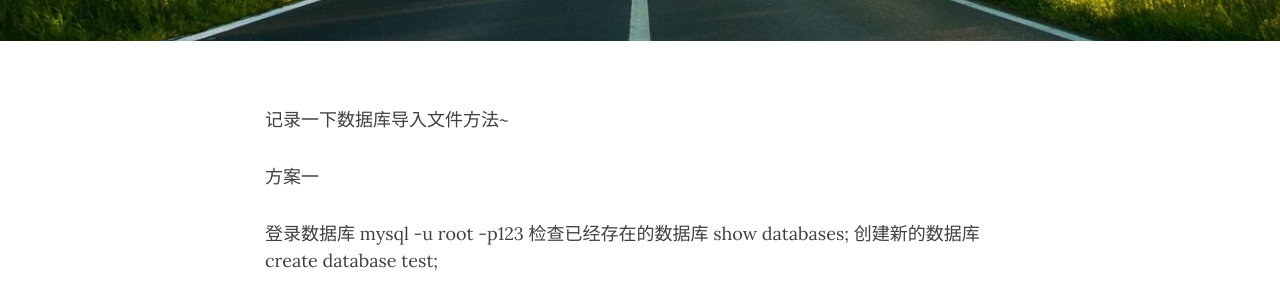
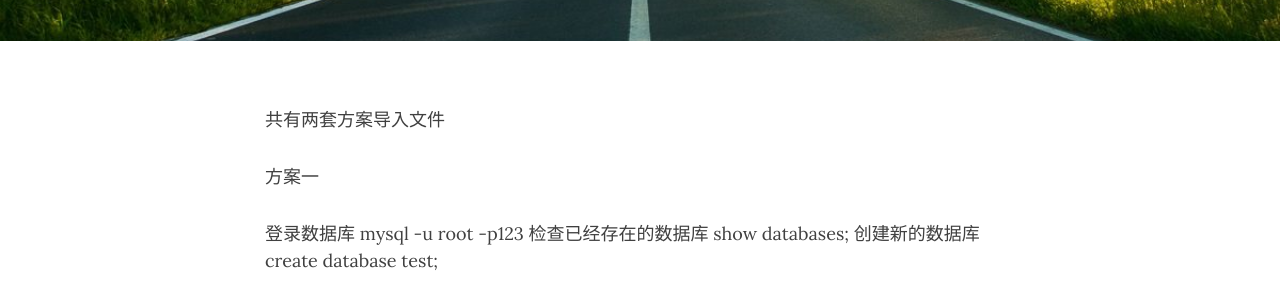
Before and after one commit to zyg121/zyg121.github.io, a Jekyll site: the page built from _posts/2019-08-07-导入sql文件.md, in a window 1280 px wide and 900 px high, scrolled down 338 px. Shown: the part 152-452 px from the top of the window. Built offline with Jekyll 4.4.1, drawn with Linux system fonts in a browser that asks for light colours; nearby versions of some CDN libraries; comment, search, counter and statistics services are not loaded.

Commit message:
Update 2019-08-07-导入sql文件.md

```diff
--- a/_posts/2019-08-07-导入sql文件.md
+++ b/_posts/2019-08-07-导入sql文件.md
@@ -6,7 +6,7 @@ bigimg: /img/path.jpg
 tags: [books, test]
 ---
 
-记录一下数据库导入文件方法~
+共有两套方案导入文件
 
  方案一
 
```
